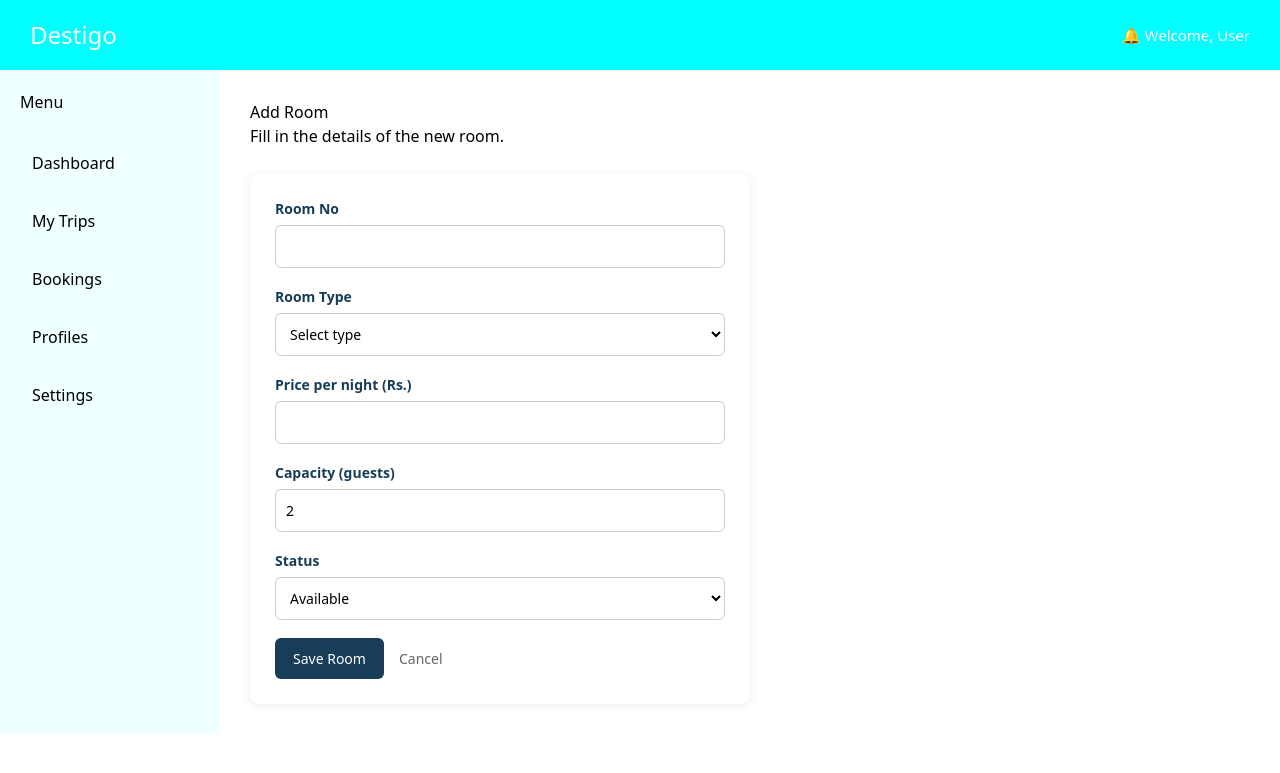
After one commit to Hemaka25/Destigo, a Laravel app: page /hotel_manager/rooms/create in a window 1280 px wide. The commit adds this page. Shown: the top 773 px of the page. Run offline with Laravel 12, Linux system fonts and the light colour scheme; style sheets or scripts are compiled from the project's sources; parts of the project's set-up code (start-up, migrations or seed data) failed here and were passed over.

Commit message:
Add room form

```diff
--- a/app/Http/Controllers/HotelRoomController.php
+++ b/app/Http/Controllers/HotelRoomController.php
@@ -3,6 +3,8 @@
 namespace App\Http\Controllers;
 
 use App\Models\Hotel;
+use Illuminate\Http\Request;
+use Illuminate\Validation\Rule;
 
 class HotelRoomController extends Controller
 {
@@ -16,4 +18,36 @@ class HotelRoomController extends Controller
 
         return view('hotel_manager.rooms', compact('hotel', 'rooms'));
     }
+
+    // Show the empty "Add Room" form
+    public function create()
+    {
+        return view('hotel_manager.room_create');
+    }
+
+    // Check the form data and save the new room
+    public function store(Request $request)
+    {
+        $hotel = Hotel::first();
+
+        $validated = $request->validate([
+            'room_number' => [
+                'required',
+                'string',
+                'max:20',
+                // Room number must be unique inside this hotel only
+                Rule::unique('rooms')->where('hotel_id', $hotel->id),
+            ],
+            'room_type'       => 'required|string|max:255',
+            'price_per_night' => 'required|numeric|min:0',
+            'capacity'        => 'required|integer|min:1',
+            'status'          => 'required|in:available,booked',
+        ]);
+
+        // Create the room and set hotel_id automatically
+        $hotel->rooms()->create($validated);
+
+        return redirect()->route('hotel.rooms')
+            ->with('success', 'Room added.');
+    }
 }
--- a/resources/css/app.css
+++ b/resources/css/app.css
@@ -512,3 +512,71 @@ button.hm-reject-btn:hover {
     font-size: 14px;
     border-radius: 6px;
 }
+
+/* Add Room form */
+.hm-form-box {
+    max-width: 500px;
+    margin-top: 25px;
+    padding: 25px;
+    background-color: white;
+    border-radius: 10px;
+    box-shadow: 0 2px 8px rgba(0, 0, 0, 0.08);
+}
+
+.hm-form-group {
+    display: flex;
+    flex-direction: column;
+    margin-bottom: 18px;
+}
+
+.hm-form-group label {
+    margin-bottom: 6px;
+    font-weight: bold;
+    font-size: 14px;
+    color: #173D59;
+}
+
+.hm-form-group input,
+.hm-form-group select {
+    padding: 10px;
+    font-family: inherit;
+    font-size: 14px;
+    border: 1px solid #ccc;
+    border-radius: 6px;
+    box-sizing: border-box;
+}
+
+.hm-form-group input:focus,
+.hm-form-group select:focus {
+    outline: none;
+    border-color: #278A9B;
+}
+
+.hm-error {
+    margin-top: 5px;
+    font-size: 13px;
+    color: #b32626;
+}
+
+.hm-form-actions {
+    display: flex;
+    align-items: center;
+    gap: 15px;
+    margin-top: 10px;
+}
+
+.hm-form-actions button.hm-add-btn {
+    border: none;
+    font-family: inherit;
+    cursor: pointer;
+}
+
+.hm-cancel-link {
+    color: #666;
+    font-size: 14px;
+    text-decoration: none;
+}
+
+.hm-cancel-link:hover {
+    color: #173D59;
+}
--- /dev/null
+++ b/resources/views/hotel_manager/room_create.blade.php
@@ -0,0 +1,69 @@
+@extends('layouts.nav')
+
+@section('content')
+
+    <h1>Add Room</h1>
+    <p>Fill in the details of the new room.</p>
+
+    <div class="hm-form-box">
+        <form method="POST" action="{{ route('hotel.rooms.store') }}">
+            @csrf
+
+            <div class="hm-form-group">
+                <label for="room_number">Room No</label>
+                <input type="text" id="room_number" name="room_number" value="{{ old('room_number') }}">
+                @error('room_number')
+                    <span class="hm-error">{{ $message }}</span>
+                @enderror
+            </div>
+
+            <div class="hm-form-group">
+                <label for="room_type">Room Type</label>
+                <select id="room_type" name="room_type">
+                    <option value="">Select type</option>
+                    @foreach (['Standard', 'Deluxe', 'Family', 'Suite'] as $type)
+                        <option value="{{ $type }}" {{ old('room_type') === $type ? 'selected' : '' }}>
+                            {{ $type }}
+                        </option>
+                    @endforeach
+                </select>
+                @error('room_type')
+                    <span class="hm-error">{{ $message }}</span>
+                @enderror
+            </div>
+
+            <div class="hm-form-group">
+                <label for="price_per_night">Price per night (Rs.)</label>
+                <input type="number" id="price_per_night" name="price_per_night" min="0" step="0.01" value="{{ old('price_per_night') }}">
+                @error('price_per_night')
+                    <span class="hm-error">{{ $message }}</span>
+                @enderror
+            </div>
+
+            <div class="hm-form-group">
+                <label for="capacity">Capacity (guests)</label>
+                <input type="number" id="capacity" name="capacity" min="1" value="{{ old('capacity', 2) }}">
+                @error('capacity')
+                    <span class="hm-error">{{ $message }}</span>
+                @enderror
+            </div>
+
+            <div class="hm-form-group">
+                <label for="status">Status</label>
+                <select id="status" name="status">
+                    <option value="available" {{ old('status') === 'available' ? 'selected' : '' }}>Available</option>
+                    <option value="booked" {{ old('status') === 'booked' ? 'selected' : '' }}>Booked</option>
+                </select>
+                @error('status')
+                    <span class="hm-error">{{ $message }}</span>
+                @enderror
+            </div>
+
+            <div class="hm-form-actions">
+                <button type="submit" class="hm-add-btn">Save Room</button>
+                <a href="{{ route('hotel.rooms') }}" class="hm-cancel-link">Cancel</a>
+            </div>
+        </form>
+    </div>
+
+@endsection
--- a/routes/web.php
+++ b/routes/web.php
@@ -25,3 +25,9 @@ Route::get('/hotel_manager/reservations', [HotelReservationController::class, 'i
 
 Route::patch('/hotel_manager/reservations/{booking}/status', [HotelReservationController::class, 'updateStatus'])
     ->name('hotel.reservations.status');
+
+Route::get('/hotel_manager/rooms/create', [HotelRoomController::class, 'create'])
+    ->name('hotel.rooms.create');
+
+Route::post('/hotel_manager/rooms', [HotelRoomController::class, 'store'])
+    ->name('hotel.rooms.store');
```
Also changed, not shown: resources/views/hotel_manager/rooms.blade.php (+6 -1 lines).
